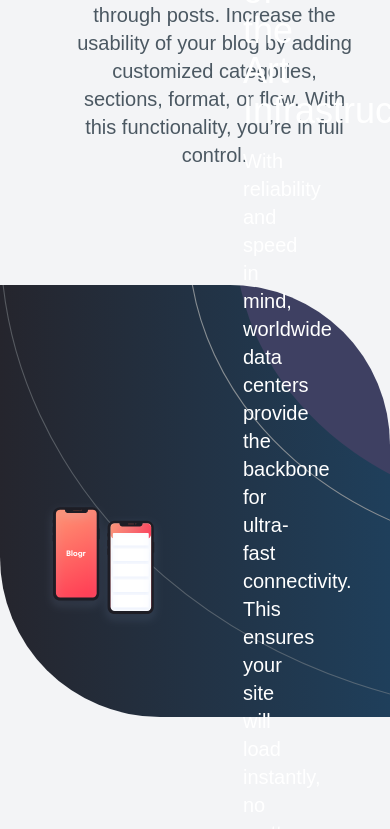
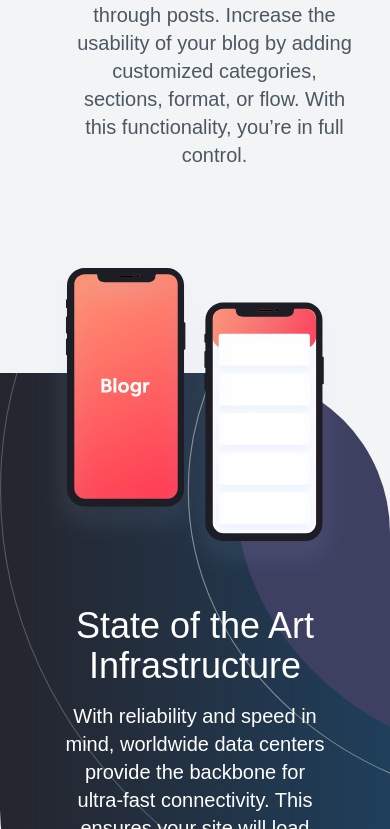
Before and after one commit to Blanco237/Tailwind, a React (Create React App) app in the folder tailwind-react/: page / in a window 390 px wide. Shown: the part 2083-2912 px from the top of the page. Built offline with nearby package versions, Linux system fonts and the light colour scheme.

Commit message:
Added responsivity to section three

```diff
--- a/tailwind-react/src/components/SectionThree.jsx
+++ b/tailwind-react/src/components/SectionThree.jsx
@@ -10,11 +10,11 @@
     }
 
   return (
-    <section className='flex gap-8 bg-svg3 p-11 mt-10 h-[27rem] justify-between items-center rounded-bl-[10rem] rounded-tr-[10rem]'>
-        <section name="image-container" className='relative top-0 left-0 w-[40%] flex flex-col items-center justify-end mt-[8rem]' >
-            <img src={phones} className="w-[120rem]"/>
+    <section className='flex md:flex-row flex-col gap-8 bg-svg3 p-11 md:mt-10 mt-32 md:h-[27rem] justify-between items-center rounded-bl-[10rem] rounded-tr-[10rem]'>
+        <section name="image-container" className='relative top-0 left-0 md:w-[40%] w-full flex flex-col items-center justify-end md:mt-[8rem] mt-[-10rem]' >
+            <img src={phones} className="md:w-[120rem] w-full"/>
         </section>
-        <section name="content-container" className='w-[50%] px-12'>
+        <section name="content-container" className='md:w-[50%] md:px-12 w-full px-4 text-center md:text-left'>
             <Article title={data.title} body={data.body} color='white' />
         </section>
     </section>
```
